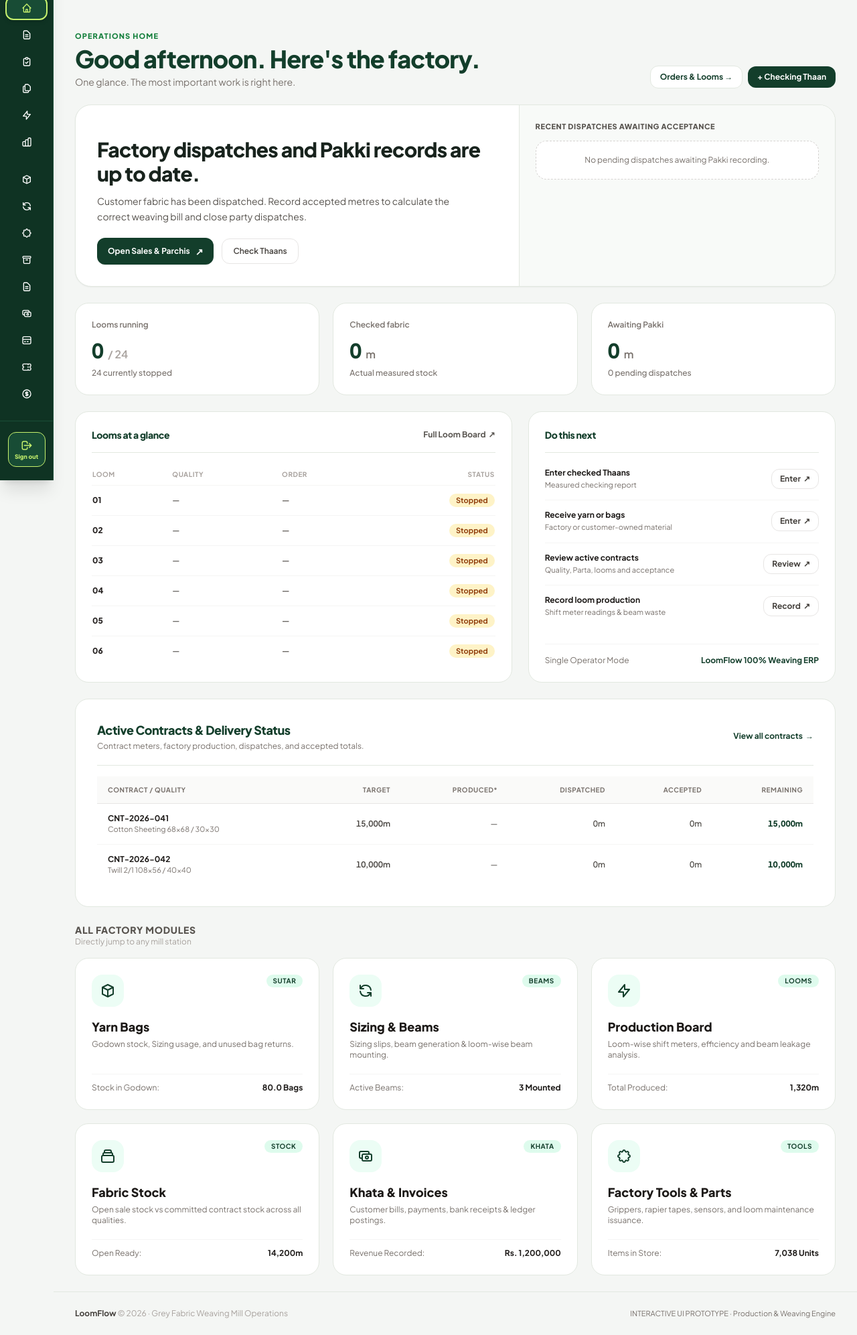
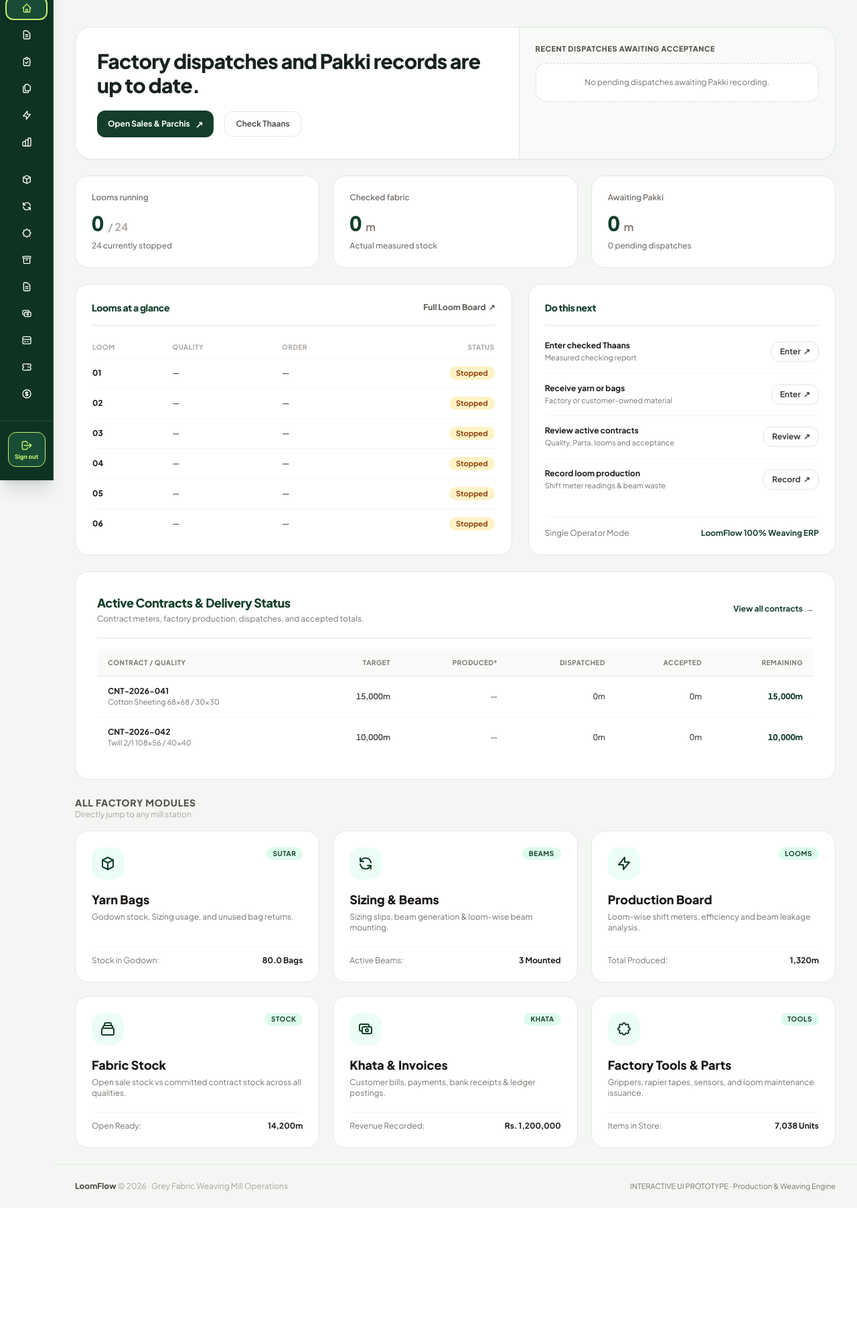
Before and after one commit to SafiullahZafar/Loom_flow_2, a Laravel app: page / in a window 1280 px wide. Shown: the part 83-2076 px from the top of the page at 67% size. After the commit the page ends 1861 px from the top, so only its background shows below. Run offline with Laravel 12, Linux system fonts and the light colour scheme; a user stored in the database is signed in; data comes from the database, SQL or seed files in the repository; data that the repository does not hold is empty; some libraries are stand-ins or nearby versions.

Commit message:
feat: Remove greeting section and adjust layout for customer acceptance priority

```diff
--- a/resources/views/dashboard/hub.blade.php
+++ b/resources/views/dashboard/hub.blade.php
@@ -5,38 +5,13 @@
 @section('content')
 <div class="space-y-6 max-w-7xl mx-auto">
 
-    <!-- GREETING & PAGE HEADER -->
-    <div class="flex flex-col sm:flex-row sm:items-end sm:justify-between gap-4">
-        <div>
-            <span class="text-[11px] font-extrabold uppercase tracking-widest text-[#15803d]">OPERATIONS HOME</span>
-            <h1 class="text-2xl sm:text-3xl lg:text-4xl font-black text-[#133e2b] tracking-tight mt-1">
-                @php
-                    $hour = (int) date('H');
-                    $greeting = $hour < 12 ? 'Good morning' : ($hour < 17 ? 'Good afternoon' : 'Good evening');
-                @endphp
-                {{ $greeting }}. Here's the factory.
-            </h1>
-            <p class="text-xs sm:text-sm text-stone-500 mt-1">
-                One glance. The most important work is right here.
-            </p>
-        </div>
-        <div class="flex items-center gap-2">
-            <a href="{{ route('factory.orders') }}" class="px-3.5 py-2 rounded-xl text-xs font-bold bg-white border border-[#e2e8e0] text-[#133e2b] hover:bg-stone-50 shadow-2xs transition-all">
-                Orders & Looms &rarr;
-            </a>
-            <a href="{{ route('factory.checking') }}" class="px-3.5 py-2 rounded-xl text-xs font-bold bg-[#133e2b] text-white hover:bg-[#163e2d] shadow-2xs transition-all">
-                + Checking Thaan
-            </a>
-        </div>
-    </div>
-
     <!-- CUSTOMER ACCEPTANCE PRIORITY -->
     <section class="overflow-hidden rounded-3xl border border-[#e2e8e0] bg-white shadow-sm">
         <div class="grid grid-cols-1 lg:grid-cols-12">
 
             <!-- Left Info & CTA -->
             <div class="p-6 sm:p-8 lg:col-span-7 flex flex-col items-start justify-center">
-                <h2 class="mt-4 text-2xl sm:text-3xl font-extrabold tracking-tight text-[#18231d] leading-tight">
+                <h2 class="text-2xl sm:text-3xl font-extrabold tracking-tight text-[#18231d] leading-tight">
                     @if($pendingPakkiCount > 0)
                         {{ $pendingPakkiCount }} Pakki {{ $pendingPakkiCount == 1 ? 'Parchi needs' : 'Parchis need' }} recording.
                     @else
@@ -44,11 +19,7 @@
                     @endif
                 </h2>
 
-                <p class="mt-3 text-sm text-stone-600 max-w-xl leading-relaxed">
-                    Customer fabric has been dispatched. Record accepted metres to calculate the correct weaving bill and close party dispatches.
-                </p>
-
-                <div class="mt-5 flex flex-wrap items-center gap-3">
+                <div class="mt-5 flex flex-wrap items-center" style="column-gap: 1rem; row-gap: 0.75rem;">
                     <a href="{{ route('sales.index') }}" class="inline-flex items-center gap-2 px-4 py-2.5 rounded-xl bg-[#133e2b] hover:bg-[#1b4835] text-white font-bold text-xs shadow-sm transition-colors">
                         <span>Open Sales &amp; Parchis</span>
                         <span class="text-sm" aria-hidden="true">&nearr;</span>
```
